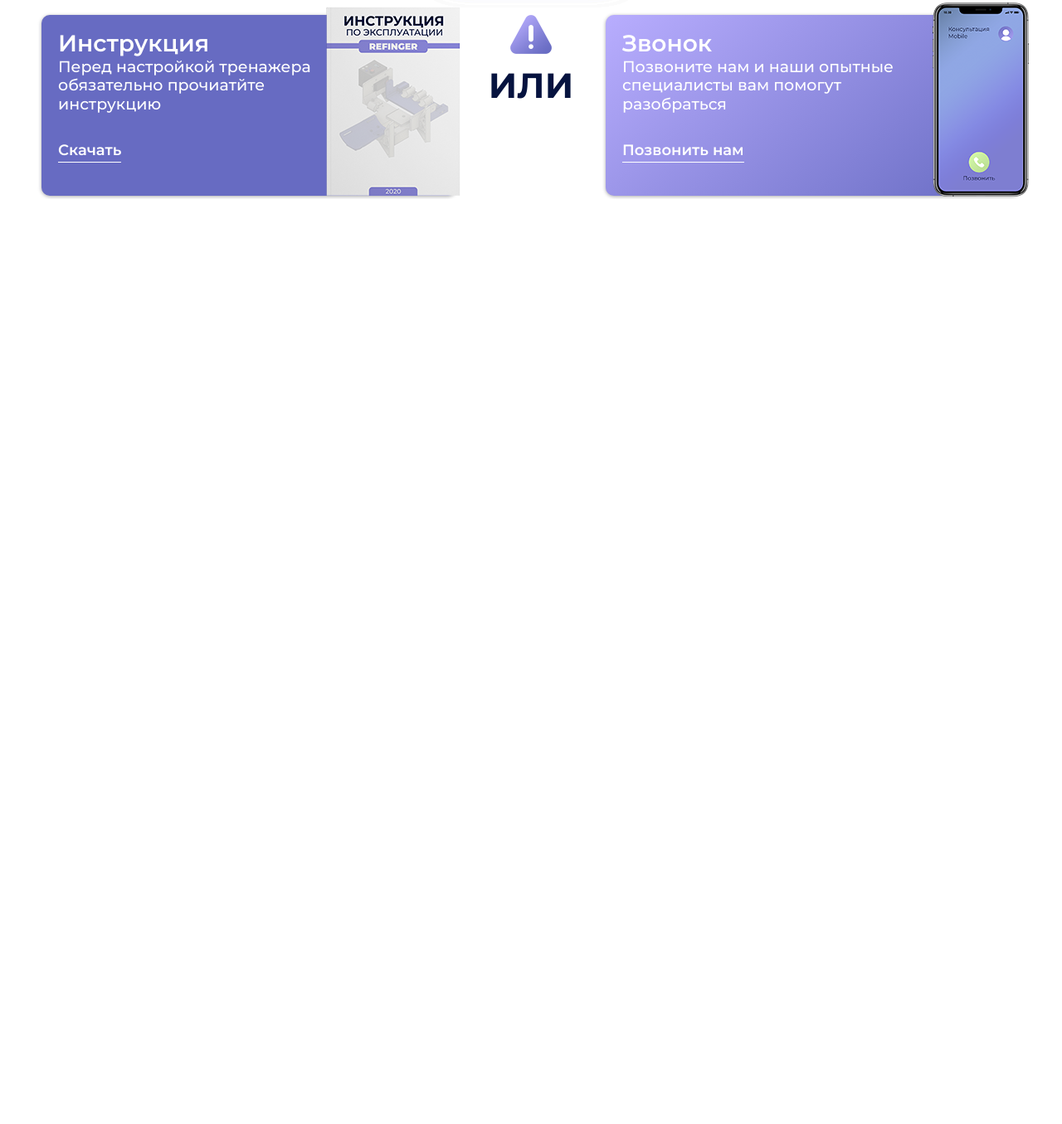
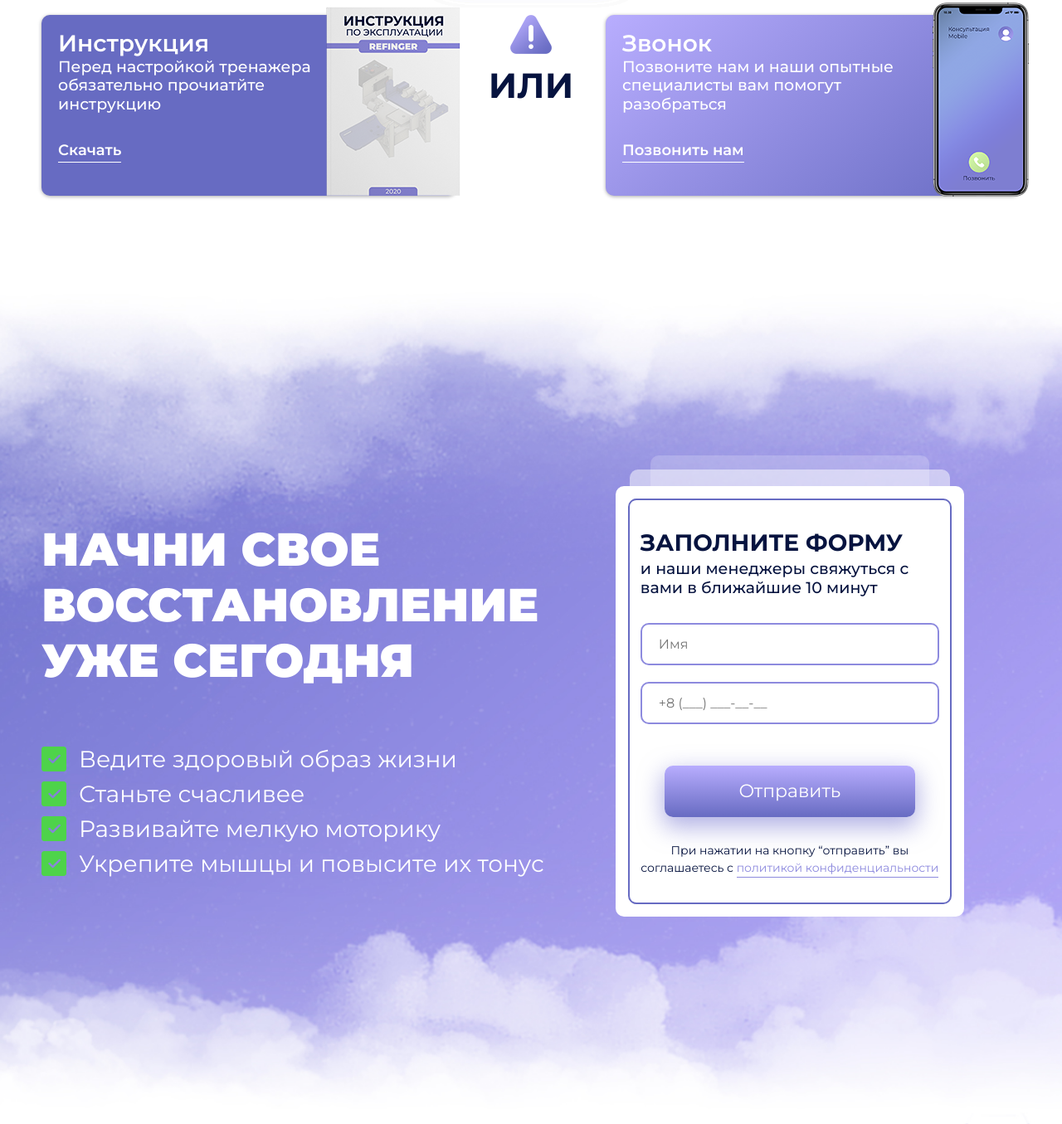
Before and after one commit to Vitaly424/effectiveProgram, a website: page src/index.html in a window 1280 px wide. Shown: the part 2342-3697 px from the top of the page at 83% size. Before the commit the page ends 2582 px from the top, so only its background shows below. Drawn offline with nearby package versions, Linux system fonts and the light colour scheme; files that its build step writes are made by us from their sources; files whose address does not match are found by name.

Commit message:
Сверстал recovery

```diff
--- /dev/null
+++ b/src/assets/sass/blocks/_form.scss
@@ -0,0 +1,134 @@
+.form{
+    position: relative;
+
+    width: 420px;
+    padding: 15px;
+
+    border-radius: 10px;
+    background-color: $white;
+    z-index: 2;
+
+    &:before{
+        content: "";
+        position: absolute;
+        width: 91.904%;
+        display: block;
+        height: 100px;
+        z-index: -1;
+
+        left: 50%;
+        transform: translateX(-50%);
+        top: -20px;
+
+        border-radius: 10px;
+        background-color: $white;
+        opacity: 0.5;
+        border-radius: 10px;
+    }
+    &:after{
+        content: "";
+        position: absolute;
+        width: 80%;
+        height: 100px;
+        z-index: -1;
+
+        left: 50%;
+        transform: translateX(-50%);
+        top: -37px;
+
+        border-radius: 10px;
+        background-color: $white;
+        opacity: 0.2;
+        border-radius: 10px;
+    }
+}
+
+.form__content{
+    padding: 30px 13px;
+    border-radius: 10px;
+    border: 2px solid $blueMarguerite;
+}
+
+.form__title{
+    color: $deepCove;
+    font-size: 28px;
+    font-weight: 700;
+    text-transform: uppercase;
+}
+
+.form__subtitle{
+    color: $deepCove;
+    font-size: 19px;
+    font-weight: 500;
+    line-height: 1.2;
+}
+
+.form__inputs{
+    margin-top: 30px;
+}
+
+.form__input{
+    width: 100%;
+    height: 51px;
+
+    border-radius: 10px;
+    border: 2px solid $chetwodeBlue;
+    padding-left: 20px;
+    padding-right: 20px;
+
+    &:focus{
+        outline: none;
+    }
+    &:first-child{
+        margin-bottom: 20px;
+    }
+}
+
+.form__btn{
+    margin-bottom: 30px;
+
+    display: block;
+    width: 302px;
+    margin-left: auto;
+    margin-right: auto;
+    margin-top: 50px;
+    padding-top: 20px;
+    padding-bottom: 20px;
+
+    background: none;
+    border: none;
+    color: $white;
+    font-size: 22px;
+    font-weight: 400;
+    line-height: 1;
+
+    cursor: pointer;
+    box-shadow: 0 10px 29px 2px rgba(124, 124, 210, 0.6);
+    border-radius: 10px;
+    background-image: linear-gradient(to top, #676bc2 0%, #b8adfe 100%);
+
+    transition: box-shadow .2s linear;
+    &:hover{
+        box-shadow: 0 10px 29px 2px rgba(124, 124, 210, 0.6), 0 10px 29px 2px rgba(124, 124, 210, 0.6);
+    }
+}
+
+.form__footer{
+    width: 100%;
+    text-align: center;
+    color: $deepCove;
+    font-size: 14px;
+    font-weight: 400;
+
+    a{
+        color: $chetwodeBlue;
+        border-bottom: 1px solid $chetwodeBlue;
+
+        transition: color .2s linear;
+        border-bottom: color .2s linear;
+        &:hover{
+            color: darken($chetwodeBlue, 40%);
+            border-bottom-color: darken($chetwodeBlue, 40%);
+        }
+    }
+}
--- /dev/null
+++ b/src/assets/sass/blocks/_recovery.scss
@@ -0,0 +1,61 @@
+.recovery{
+    margin-top: 100px;
+    padding-top: 250px;
+    padding-bottom: 250px;
+
+
+    background: url('../img/recovery/recovery-bg.jpg');
+    background-repeat: no-repeat;
+    background-position: center;
+    background-size: cover;
+}
+
+.recovery__inner{
+    display: flex;
+    align-items: center;
+}
+
+.recovery__title{
+    max-width: 593px;
+
+    color: $white;
+    font-size: 56px;
+    font-weight: 900;
+    text-transform: uppercase;
+    line-height: 1.2;
+}
+
+.recovery__list{
+    margin-top: 63px;
+}
+
+.recovery__list-item{
+    position: relative;
+
+    padding-left: 45px;
+
+    color: $white;
+    font-size: 28px;
+    font-weight: 400;
+
+    &:before{
+        content: '';
+        position: absolute;
+        left: 0;
+        top: 50%;
+
+        transform: translateY(-50%);
+
+        display: block;
+        width: 30px;
+        height: 30px;
+
+        background: url('../img/recovery/check.png');
+        background-repeat: no-repeat;
+        background-position: center;
+    }
+}
+
+.recovery__right{
+    margin-left: 86px;
+}
--- a/src/assets/sass/style.scss
+++ b/src/assets/sass/style.scss
@@ -150,3 +150,5 @@ ul li{
 @import "./blocks/transfers";
 @import "./blocks/advantages";
 @import "./blocks/specifications";
+@import "./blocks/recovery";
+@import "./blocks/form";
--- a/src/index.html
+++ b/src/index.html
@@ -257,13 +257,54 @@ title: HomePage
 </div><!-- specifications -->
 
 
+
 <!-- recovery -->
-<!-- <div class="recovery">
+<div class="recovery">
+
     <div class="container">
         <div class="recovery__inner">
+
             <div class="recovery__left">
+                <div class="recovery__title">
+                    Начни свое
+                    восстановление
+                    уже сегодня
+                </div>
 
+                <ul class="recovery__list">
+                    <li class="recovery__list-item">Ведите здоровый образ жизни</li>
+                    <li class="recovery__list-item">Станьте счасливее</li>
+                    <li class="recovery__list-item">Развивайте мелкую моторику</li>
+                    <li class="recovery__list-item">Укрепите мышцы и повысите их тонус</li>
+                </ul>
             </div>
-        </div>
-    </div>
-</div> -->
+
+            <div class="recovery__right">
+                <form class="form" action="">
+                    <div class="form__content">
+                        <div class="form__title">
+                            Заполните форму
+                        </div>
+                        <div class="form__subtitle">
+                            и наши менеджеры свяжуться с
+                            вами в ближайшие 10 минут
+                        </div>
+                        <div class="form__inputs">
+                            <input class="form__input" type="text" placeholder="Имя">
+                            <input class="form__input" type="text" placeholder="+8 (___) ___-__-__">
+                        </div>
+
+                        <button class="form__btn">Отправить</button>
+
+                        <div class="form__footer">
+                            При нажатии на кнопку “отправить” вы<br>
+                            соглашаетесь с <a href="#"> политикой конфиденциальности</a>
+                        </div>
+                    </div>
+                </form>
+            </div><!-- recovery__right -->
+
+        </div><!-- recovery__inner -->
+    </div><!-- container -->
+
+</div><!-- recovery -->
```
Also changed, not shown: src/assets/img/recovery/check.png (added), src/assets/img/recovery/recovery-bg.jpg (added), src/assets/sass/blocks/_transfers.scss (line endings or trailing spaces).
